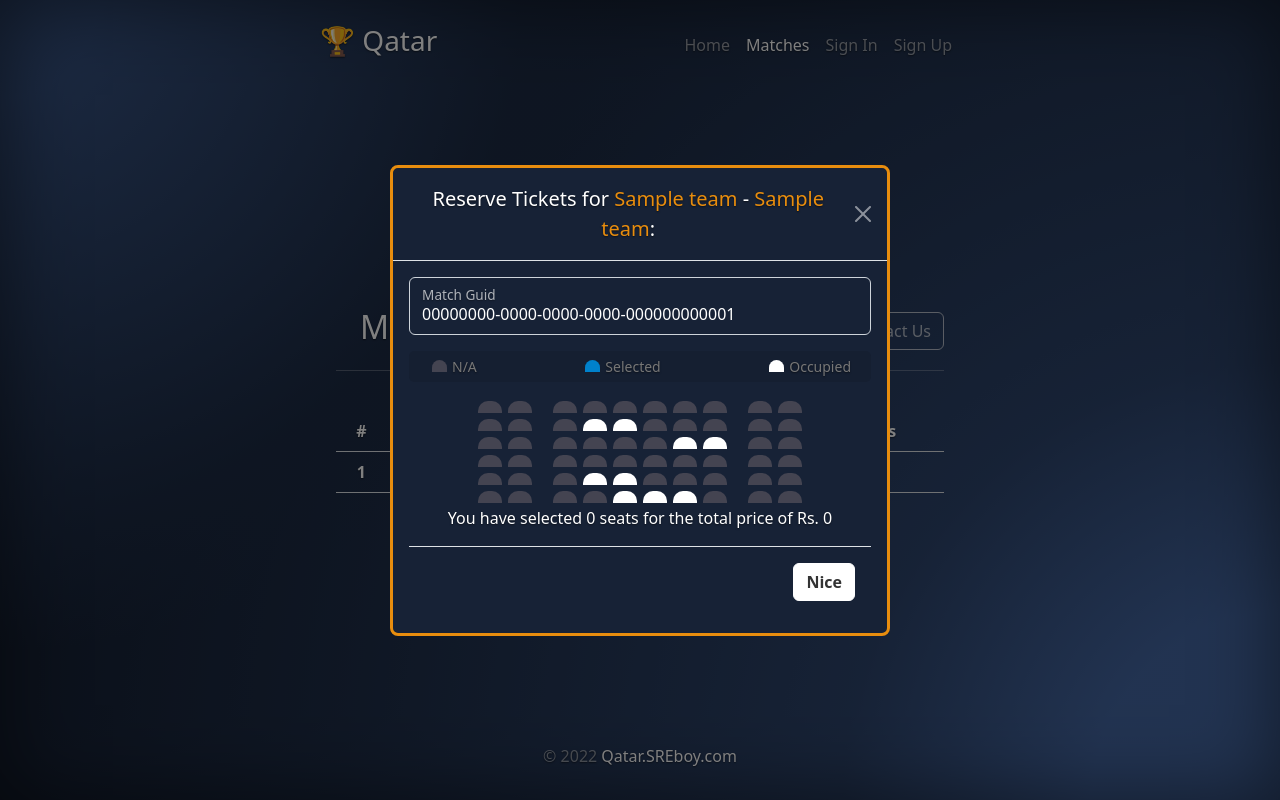
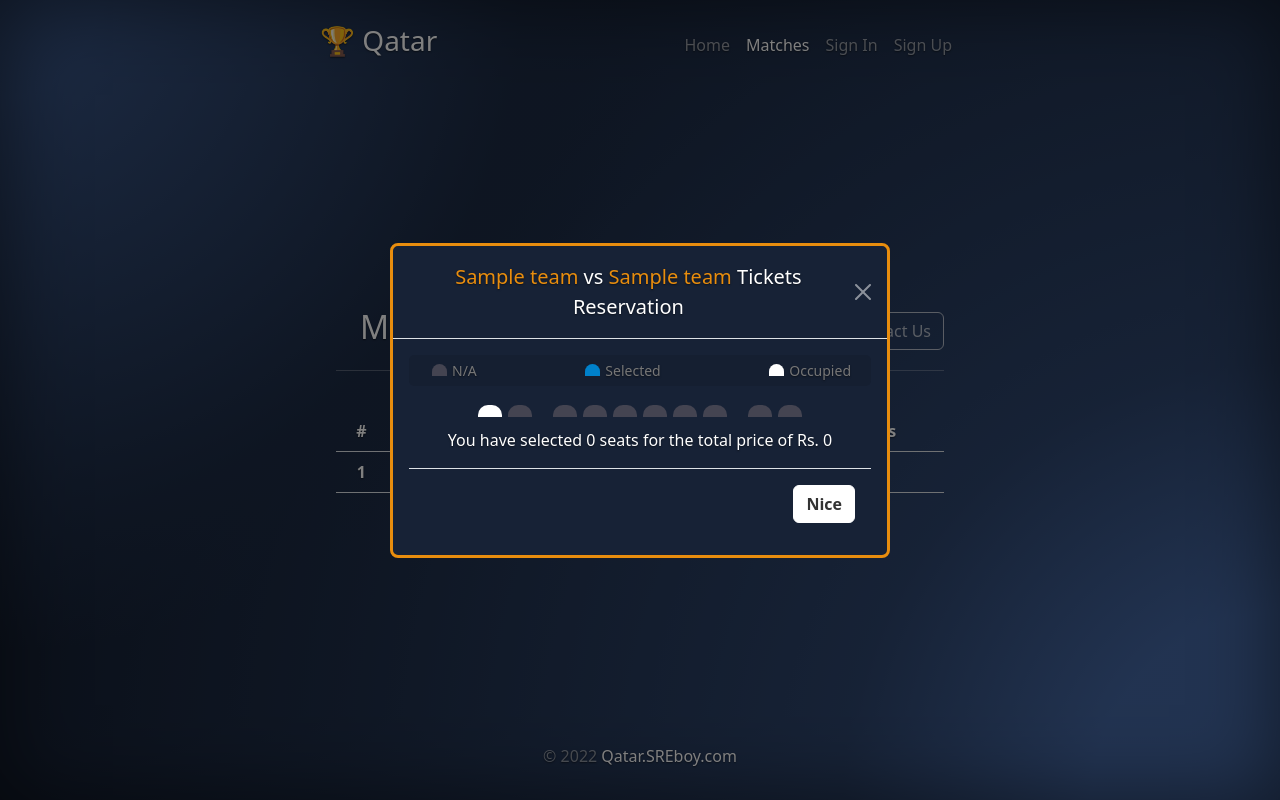
Before and after one commit to ZiadMansourM/world-cup, a Django app: page /matches/ in a window 1280 px wide, after a click on "link". Run offline with Django 4.2, Linux system fonts and the light colour scheme; tables that the repository leaves empty hold one stand-in row (values such as "Sample post"); some libraries are stand-ins or nearby versions.

Commit message:
🔧 FIX: Tickets UI

```diff
--- a/qatar/main/templates/main/match-list.html
+++ b/qatar/main/templates/main/match-list.html
@@ -123,15 +123,10 @@
                 <div class="modal-dialog modal-dialog-centered">
                     <div class="modal-content">
                         <div class="modal-header">
-                            <h5 class="modal-title" id="reserveTicketModal">Reserve Tickets for <span style="color: rgb(232, 141, 14);">{{ match.team_one }}</span> - <span style="color: rgb(232, 141, 14);">{{ match.team_two }}</span>:</h5>
+                            <h5 class="modal-title" id="reserveTicketModal"><span style="color: rgb(232, 141, 14);">{{ match.team_one }}</span> vs <span style="color: rgb(232, 141, 14);">{{ match.team_two }}</span> Tickets Reservation</h5>
                             <button type="button" class="btn-close btn-close-white" data-bs-dismiss="modal" aria-label="Close"></button>
                         </div>
                         <div class="modal-body">
-                            <div class="form-floating mb-3">
-                                <input type="text" class="form-control" id="floatingInputDrguid" value="{{ match.id }}" readonly>
-                                <label for="floatingInputDrguid">Match Guid</label>
-                            </div>
-                            <!-- 4*4 grid of seats buttons -->
                             <!-- center grid -->
                             <ul class="showcase">
                                 <li>
@@ -148,80 +143,23 @@
                                 </li>
                             </ul>
                             <div class="container">
-                                <div class="row">
-                                    <div class="seat"></div>
-                                    <div class="seat"></div>
-                                    <div class="seat"></div>
-                                    <div class="seat"></div>
-                                    <div class="seat"></div>
-                                    <div class="seat"></div>
-                                    <div class="seat"></div>
-                                    <div class="seat"></div>
-                                    <div class="seat"></div>
-                                    <div class="seat"></div>
-                                </div>
-                                <div class="row">
-                                    <div class="seat"></div>
-                                    <div class="seat"></div>
-                                    <div class="seat"></div>
-                                    <div class="seat occupied"></div>
-                                    <div class="seat occupied"></div>
-                                    <div class="seat"></div>
-                                    <div class="seat"></div>
-                                    <div class="seat"></div>
-                                    <div class="seat"></div>
-                                    <div class="seat"></div>
-                                </div>
-                                <div class="row">
-                                    <div class="seat"></div>
-                                    <div class="seat"></div>
-                                    <div class="seat"></div>
-                                    <div class="seat"></div>
-                                    <div class="seat"></div>
-                                    <div class="seat"></div>
-                                    <div class="seat occupied"></div>
-                                    <div class="seat occupied"></div>
-                                    <div class="seat"></div>
-                                    <div class="seat"></div>
-                                </div>
-                                <div class="row">
-                                    <div class="seat"></div>
-                                    <div class="seat"></div>
-                                    <div class="seat"></div>
-                                    <div class="seat"></div>
-                                    <div class="seat"></div>
-                                    <div class="seat"></div>
-                                    <div class="seat"></div>
-                                    <div class="seat"></div>
-                                    <div class="seat"></div>
-                                    <div class="seat"></div>
-                                </div>
-                                <div class="row">
-                                    <div class="seat"></div>
-                                    <div class="seat"></div>
-                                    <div class="seat"></div>
-                                    <div class="seat occupied"></div>
-                                    <div class="seat occupied"></div>
-                                    <div class="seat"></div>
-                                    <div class="seat"></div>
-                                    <div class="seat"></div>
-                                    <div class="seat"></div>
-                                    <div class="seat"></div>
-                                </div>
-                                <div class="row">
-                                    <div class="seat"></div>
-                                    <div class="seat"></div>
-                                    <div class="seat"></div>
-                                    <div class="seat"></div>
-                                    <div class="seat occupied"></div>
-                                    <div class="seat occupied"></div>
-                                    <div class="seat occupied"></div>
-                                    <div class="seat"></div>
-                                    <div class="seat"></div>
-                                    <div class="seat"></div>
-                                </div>
+                                {% with ''|center:match.venue.rows_num as range %}
+                                    {% for r in range %}
+                                        <div class="row">
+                                            {% with ''|center:match.venue.seats_num as range %}
+                                                {% for c in range %}
+                                                    {% if forloop.parentloop.counter in match.taken_rows and forloop.counter in match.taken_cols %}
+                                                        <div class="seat occupied"></div>
+                                                    {% else %}
+                                                        <div class="seat"></div>
+                                                    {% endif %}
+                                                {% endfor %}
+                                            {% endwith %}
+                                        </div>
+                                    {% endfor %}
+                                {% endwith %}
                             </div>
-                            <div>
+                            <div class="mt-2">
                                 <p class="text">
                                   You have selected <span id="count">0</span> seats for the total price of Rs. <span id="total">0</span>
                                 </p>
--- a/qatar/main/views.py
+++ b/qatar/main/views.py
@@ -1,5 +1,5 @@
 from django.shortcuts import render
-from main.models import Match
+from main.models import Match, Ticket
 
 # Create your views here.
 def home(request):
@@ -10,8 +10,14 @@
 
 def match_list(request):
     matches = Match.objects.all()
+    tickets = Ticket.objects.all()
+    for match in matches:
+        tickets = Ticket.objects.filter(match=match)
+        match.taken_rows = [ticket.seat.row for ticket in tickets]
+        match.taken_cols = [ticket.seat.seat for ticket in tickets]
     return render(request,'main/match-list.html', {
         'matches': matches,
+        'tickets': tickets,
         'title': 'Matches',
         'page': 'matches'
     })
```
